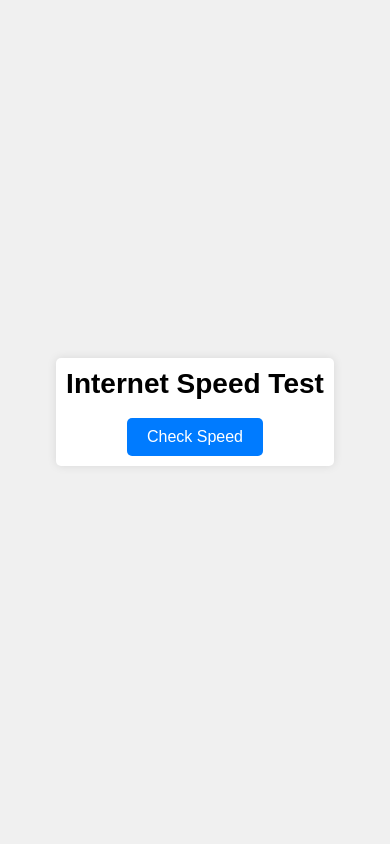
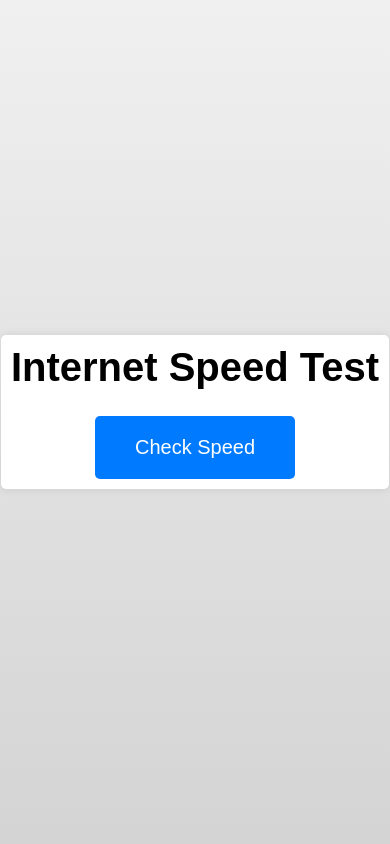
Before and after one commit to Devkant21/speedtest, a Flask app: page / in a window 390 px wide. Run offline with Flask 2, Linux system fonts and the light colour scheme.

Commit message:
fix : styles2

```diff
--- a/templates/index.html
+++ b/templates/index.html
@@ -7,7 +7,7 @@
         font-family: Arial, sans-serif;
         margin: 0;
         padding: 0;
-            background-color: #f0f0f0;
+        background: linear-gradient(to bottom, #f0f0f0, #d4d4d4);
         display: flex;
         justify-content: center;
         align-items: center;
@@ -25,7 +25,7 @@
       }
 
       h1 {
-            font-size: 32px;
+        font-size: 48px;
         margin-top: 0;
       }
 
@@ -33,10 +33,10 @@
         background-color: #007bff;
         color: #fff;
         border: none;
-            padding: 10px 20px;
+        padding: 20px 40px;
         border-radius: 5px;
         cursor: pointer;
-            font-size: 18px;
+        font-size: 24px;
       }
 
       #spinner {
@@ -45,14 +45,18 @@
         border: 4px solid rgba(0, 0, 0, 0.1);
         border-top: 4px solid #000;
         border-radius: 50%;
-            width: 30px;
-            height: 30px;
+        width: 50px;
+        height: 50px;
         animation: spin 2s linear infinite;
       }
 
       @keyframes spin {
-            0% { transform: rotate(0deg); }
-            100% { transform: rotate(360deg); }
+        0% {
+          transform: rotate(0deg);
+        }
+        100% {
+          transform: rotate(360deg);
+        }
       }
 
       .result {
@@ -62,14 +66,14 @@
       }
 
       .result h2 {
-            font-size: 24px;
+        font-size: 36px;
         margin-top: 0;
       }
 
       ul {
-            font-size: 18px;
+        font-size: 32px;
         list-style-type: disc;
-            margin-left: 20px;
+        margin-left: 40px;
         padding-left: 20px;
       }
 
@@ -83,19 +87,19 @@
         }
 
         h1 {
-                font-size: 28px;
+          font-size: 40px;
         }
 
         button {
-                font-size: 16px;
+          font-size: 20px;
         }
 
         .result h2 {
-                font-size: 22px;
+          font-size: 30px;
         }
 
         ul {
-                font-size: 16px;
+          font-size: 28px;
         }
       }
     </style>
@@ -118,31 +122,35 @@
     </div>
 
     <script>
-        const spinner = document.getElementById('spinner');
-        const resultDiv = document.querySelectorAll('.result');
+      const spinner = document.getElementById("spinner");
+      const resultDiv = document.querySelectorAll(".result");
 
-        document.getElementById('checkBtn').addEventListener('click', async function() {
-            spinner.style.display = 'block';
-            resultDiv.forEach(div => div.style.display = 'none');
-            document.getElementById('downloadValue').textContent = '-';
-            document.getElementById('uploadValue').textContent = '-';
-            document.getElementById('pingValue').textContent = '-';
+      document
+        .getElementById("checkBtn")
+        .addEventListener("click", async function () {
+          spinner.style.display = "block";
+          resultDiv.forEach((div) => (div.style.display = "none"));
+          document.getElementById("downloadValue").textContent = "-";
+          document.getElementById("uploadValue").textContent = "-";
+          document.getElementById("pingValue").textContent = "-";
 
           try {
-                const response = await fetch('/speedtest', {
+            const response = await fetch("/speedtest", {
               timeout: 10000, // Set the timeout in milliseconds (e.g., 10 seconds)
             });
             const data = await response.json();
 
-                document.getElementById('downloadValue').textContent = data.download_speed.toFixed(2);
-                document.getElementById('uploadValue').textContent = data.upload_speed.toFixed(2);
-                document.getElementById('pingValue').textContent = data.ping;
+            document.getElementById("downloadValue").textContent =
+              data.download_speed.toFixed(2);
+            document.getElementById("uploadValue").textContent =
+              data.upload_speed.toFixed(2);
+            document.getElementById("pingValue").textContent = data.ping;
 
-                spinner.style.display = 'none';
-                resultDiv.forEach(div => div.style.display = 'block');
+            spinner.style.display = "none";
+            resultDiv.forEach((div) => (div.style.display = "block"));
           } catch (error) {
-                console.error('Error fetching speed test data:', error);
-                spinner.style.display = 'none';
+            console.error("Error fetching speed test data:", error);
+            spinner.style.display = "none";
           }
         });
     </script>
```
Lines whose indentation alone changed are shown as unchanged.
